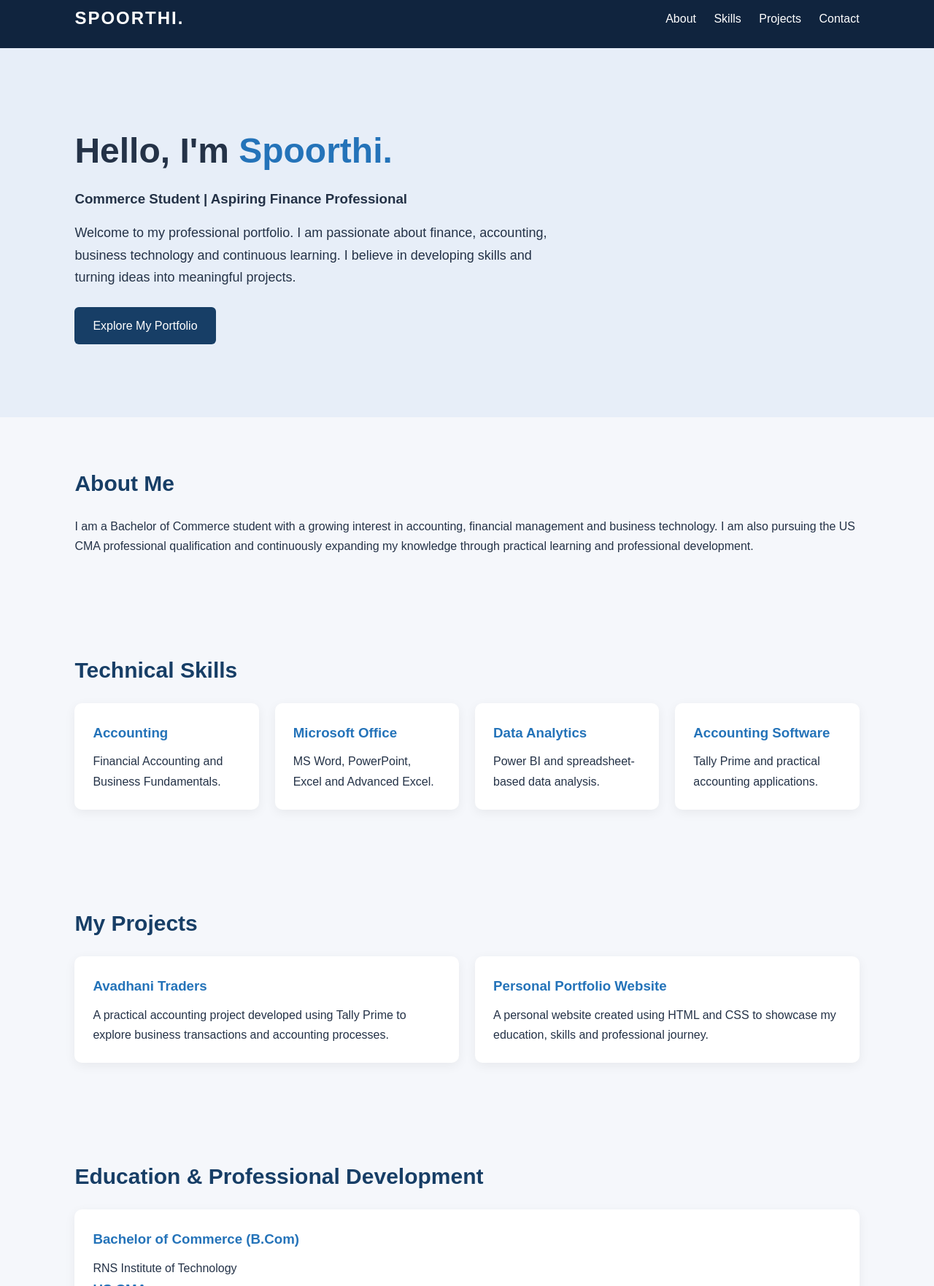
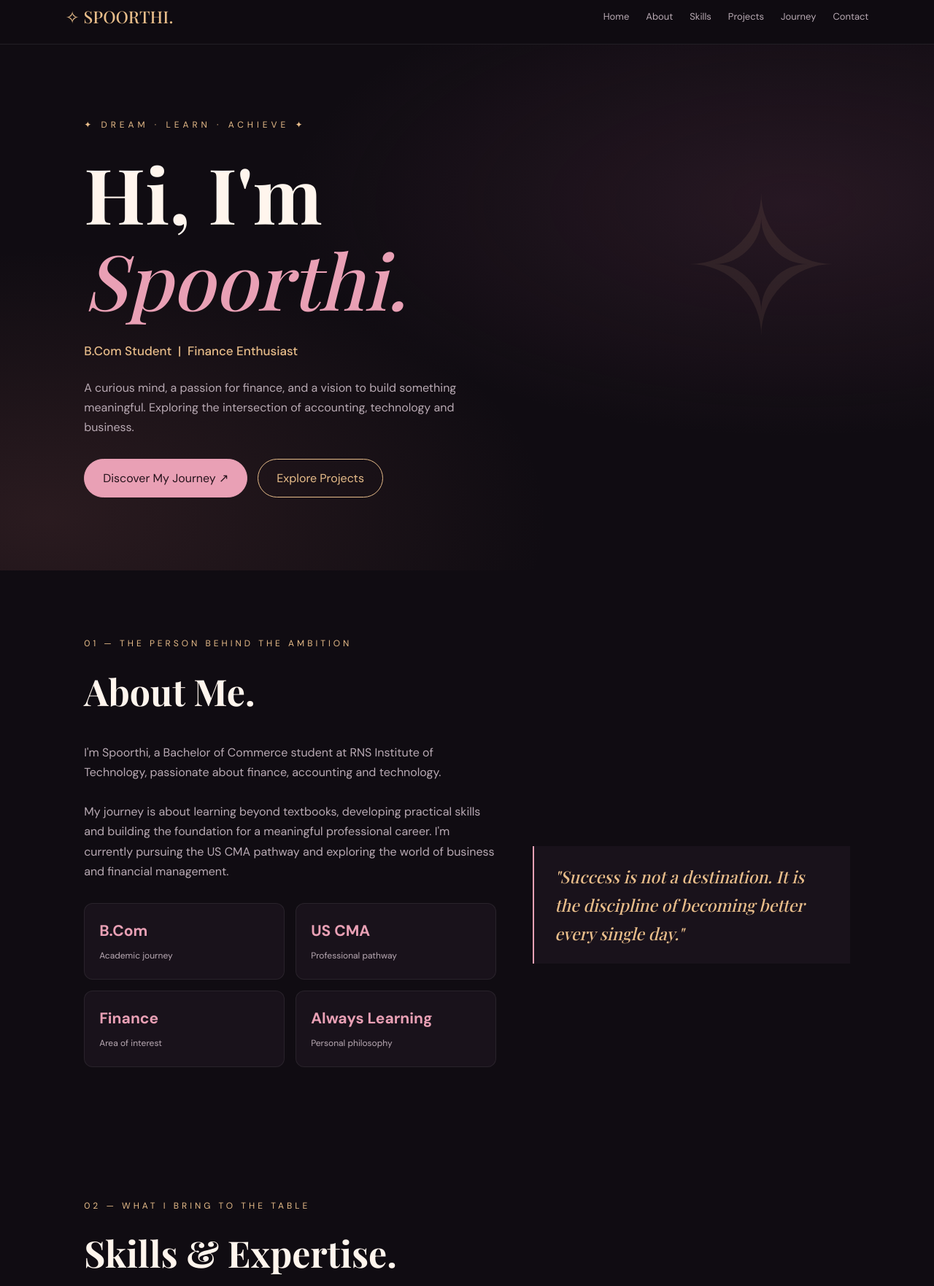
Before and after one commit to spoorthisavadhani-bot/Spoorthi-s-avadhani, a plain HTML site: page index.html in a window 1280 px wide. Shown: the part 15-1778 px from the top of the page at 73% size. Drawn offline with nearby package versions, Linux system fonts and the light colour scheme; a web font is replaced by a local one.

Commit message:
Redesign portfolio with premium creative theme
A creative and professional portfolio showcasing my journey as a B.Com student, my US CMA learning path, and my growing skills in finance, accounting, and technology. Explore my projects, technical skills, achievements, and ambitions as I work towards building a career in the corporate world.

```diff
--- a/index.html
+++ b/index.html
@@ -4,257 +4,207 @@
 <head>
 <meta charset="UTF-8">
 <meta name="viewport" content="width=device-width, initial-scale=1.0">
-    <title>Spoorthi | Professional Portfolio</title>
-
+<title>Spoorthi | Beyond the Ordinary</title>
+<link href="https://fonts.googleapis.com/css2?family=DM+Sans:wght@400;500;600;700&family=Playfair+Display:ital,wght@0,500;0,600;0,700;1,500&display=swap" rel="stylesheet">
 <style>
-        * {
-            margin: 0;
-            padding: 0;
-            box-sizing: border-box;
+:root {
+ --bg:#100c12;
+ --panel:#19121b;
+ --gold:#e8bd8a;
+ --pink:#e9a0b5;
+ --white:#fff5ed;
+ --muted:#b9aab4;
 }
-
-        body {
-            font-family: Arial, sans-serif;
-            background: #f5f7fb;
-            color: #243247;
-            line-height: 1.7;
-        }
-
-        header {
-            background: #10243e;
-            color: white;
-            padding: 20px 8%;
-            display: flex;
-            justify-content: space-between;
-            align-items: center;
-            flex-wrap: wrap;
-        }
-
-        header h2 {
-            letter-spacing: 2px;
-        }
-
-        nav a {
-            color: white;
-            text-decoration: none;
-            margin-left: 20px;
-        }
-
-        nav a:hover {
-            color: #72b7ef;
-        }
-
-        .hero {
-            padding: 100px 8%;
-            background: #e7eef8;
-        }
-
-        .hero h1 {
-            font-size: 48px;
-            margin-bottom: 10px;
-        }
-
-        .hero span {
-            color: #2473b9;
-        }
-
-        .hero p {
-            max-width: 650px;
-            margin-top: 15px;
-            font-size: 18px;
-        }
-
-        .button {
-            display: inline-block;
-            background: #173e66;
-            color: white;
-            padding: 12px 25px;
-            margin-top: 25px;
-            border-radius: 6px;
-            text-decoration: none;
-        }
-
-        section {
-            padding: 65px 8%;
-        }
-
-        section h2 {
-            color: #173e66;
-            margin-bottom: 20px;
-            font-size: 30px;
-        }
-
-        .grid {
-            display: grid;
-            grid-template-columns: repeat(auto-fit, minmax(220px, 1fr));
-            gap: 22px;
-        }
-
-        .card {
-            background: white;
-            padding: 25px;
-            border-radius: 10px;
-            box-shadow: 0 4px 15px rgba(0,0,0,0.06);
-        }
-
-        .card h3 {
-            color: #2473b9;
-            margin-bottom: 10px;
-        }
-
-        footer {
-            background: #10243e;
-            color: white;
-            text-align: center;
-            padding: 25px;
-        }
-
-        @media(max-width: 600px) {
-            .hero h1 {
-                font-size: 34px;
-            }
-
-            nav {
-                margin-top: 15px;
-            }
-
-            nav a {
-                margin-left: 0;
-                margin-right: 12px;
-            }
+*{box-sizing:border-box;margin:0;padding:0;scroll-behavior:smooth}
+body{background:var(--bg);color:var(--white);font-family:'DM Sans',sans-serif;line-height:1.7}
+a{color:inherit;text-decoration:none}
+nav{position:sticky;top:0;z-index:10;background:#100c12ed;backdrop-filter:blur(14px);border-bottom:1px solid #ffffff15;padding:18px 7%;display:flex;justify-content:space-between;align-items:center}
+.logo{font-family:'Playfair Display',serif;font-size:23px;color:var(--gold)}
+nav .links{display:flex;gap:23px;font-size:13px;color:var(--muted)}
+nav a:hover{color:var(--pink)}
+.hero{min-height:650px;padding:100px 9%;display:flex;align-items:center;position:relative;overflow:hidden;background:radial-gradient(ellipse at 85% 30%,#713d593d,transparent 45%),radial-gradient(ellipse at 5% 90%,#9b5a5930,transparent 40%)}
+.hero:after{content:"✧";position:absolute;right:10%;top:12%;font-size:260px;color:#e8bd8a16}
+.hero-content{max-width:750px;position:relative;z-index:1}
+.eyebrow{letter-spacing:5px;text-transform:uppercase;color:var(--gold);font-size:12px}
+h1{font-family:'Playfair Display',serif;font-size:clamp(55px,9vw,105px);line-height:1.12;margin:25px 0}
+h1 em{color:var(--pink);font-weight:500}
+.hero h3{font-size:17px;color:var(--gold);font-weight:500}
+.hero p{color:var(--muted);max-width:580px;margin:22px 0;font-size:16px}
+.actions{display:flex;gap:14px;flex-wrap:wrap;margin-top:30px}
+.btn{padding:12px 25px;border:1px solid var(--gold);border-radius:30px;color:var(--gold);transition:.3s}
+.btn.primary{background:var(--pink);color:#25121b;border-color:var(--pink)}
+.btn:hover{transform:translateY(-4px);box-shadow:0 8px 25px #e9a0b533}
+section{padding:90px 9%;scroll-margin-top:70px}
+.section-label{font-size:12px;letter-spacing:4px;color:var(--gold);text-transform:uppercase}
+h2{font-family:'Playfair Display',serif;font-size:clamp(34px,5vw,50px);margin:12px 0 28px}
+.intro{color:var(--muted);max-width:750px}
+.about-grid,.contact-grid{display:grid;grid-template-columns:1.3fr 1fr;gap:50px;align-items:center}
+.quote{border-left:2px solid var(--pink);padding:22px 28px;background:var(--panel);font-family:'Playfair Display',serif;font-size:23px;font-style:italic;color:var(--gold)}
+.stats{display:grid;grid-template-columns:repeat(2,1fr);gap:15px;margin-top:30px}
+.stat{padding:20px;background:var(--panel);border:1px solid #ffffff12;border-radius:12px}
+.stat strong{display:block;color:var(--pink);font-size:21px}
+.stat span{color:var(--muted);font-size:12px}
+.cards{display:grid;grid-template-columns:repeat(3,1fr);gap:18px;margin-top:35px}
+.card{background:var(--panel);padding:27px;border:1px solid #ffffff12;border-radius:14px;transition:.3s}
+.card:hover{transform:translateY(-7px);border-color:var(--gold)}
+.card .symbol{font-size:28px;color:var(--gold)}
+.card h3{font-family:'Playfair Display',serif;font-size:22px;margin:13px 0}
+.card p{font-size:14px;color:var(--muted)}
+.project{min-height:190px;display:flex;flex-direction:column;justify-content:space-between}
+.project a{color:var(--pink);font-size:13px;margin-top:20px}
+.skills{display:flex;gap:12px;flex-wrap:wrap;margin-top:30px}
+.skills span{border:1px solid #cda47b66;padding:10px 17px;border-radius:30px;color:var(--gold);font-size:13px}
+.timeline{border-left:1px solid var(--gold);padding-left:28px;margin-top:30px}
+.timeline-item{position:relative;margin-bottom:30px}
+.timeline-item:before{content:"";position:absolute;left:-34px;top:9px;width:10px;height:10px;border-radius:50%;background:var(--pink)}
+.timeline-item h3{font-family:'Playfair Display',serif;font-size:22px}
+.timeline-item p{color:var(--muted);font-size:14px}
+.contact-box{background:linear-gradient(135deg,#32202d,#19121b);padding:35px;border-radius:18px;border:1px solid #e8bd8a44}
+footer{text-align:center;padding:35px;border-top:1px solid #ffffff15;color:var(--muted);font-size:13px}
+footer span{color:var(--pink)}
+@media(max-width:750px){
+ nav{align-items:flex-start;gap:15px;flex-direction:column}
+ nav .links{flex-wrap:wrap;gap:12px}
+ .hero{min-height:570px;padding:80px 7%}
+ section{padding:65px 7%}
+ .about-grid,.contact-grid{grid-template-columns:1fr;gap:25px}
+ .cards{grid-template-columns:1fr}
 }
 </style>
 </head>
-
 <body>
 
-<header>
-    <h2>SPOORTHI.</h2>
-
 <nav>
+<a class="logo" href="#home">✧ SPOORTHI.</a>
+<div class="links">
+<a href="#home">Home</a>
 <a href="#about">About</a>
 <a href="#skills">Skills</a>
 <a href="#projects">Projects</a>
+<a href="#journey">Journey</a>
 <a href="#contact">Contact</a>
+</div>
 </nav>
+
+<header class="hero" id="home">
+<div class="hero-content">
+<div class="eyebrow">✦ Dream · Learn · Achieve ✦</div>
+<h1>Hi, I'm<br><em>Spoorthi.</em></h1>
+<h3>B.Com Student &nbsp;|&nbsp; Finance Enthusiast</h3>
+<p>
+A curious mind, a passion for finance, and a vision
+to build something meaningful. Exploring the
+intersection of accounting, technology and business.
+</p>
+<div class="actions">
+<a class="btn primary" href="#about">Discover My Journey ↗</a>
+<a class="btn" href="#projects">Explore Projects</a>
+</div>
+</div>
 </header>
 
-<div class="hero">
-    <h1>Hello, I'm <span>Spoorthi.</span></h1>
-
-    <h3>Commerce Student | Aspiring Finance Professional</h3>
-
-    <p>
-        Welcome to my professional portfolio.
-        I am passionate about finance, accounting,
-        business technology and continuous learning.
-        I believe in developing skills and turning
-        ideas into meaningful projects.
+<section id="about">
+<div class="section-label">01 — The person behind the ambition</div>
+<h2>About Me.</h2>
+<div class="about-grid">
+<div>
+<p class="intro">
+I'm Spoorthi, a Bachelor of Commerce student at
+RNS Institute of Technology, passionate about
+finance, accounting and technology.
+<br><br>
+My journey is about learning beyond textbooks,
+developing practical skills and building the
+foundation for a meaningful professional career.
+I'm currently pursuing the US CMA pathway and
+exploring the world of business and financial management.
 </p>
-
-    <a href="#about" class="button">Explore My Portfolio</a>
+<div class="stats">
+<div class="stat"><strong>B.Com</strong><span>Academic journey</span></div>
+<div class="stat"><strong>US CMA</strong><span>Professional pathway</span></div>
+<div class="stat"><strong>Finance</strong><span>Area of interest</span></div>
+<div class="stat"><strong>Always Learning</strong><span>Personal philosophy</span></div>
 </div>
-
-<section id="about">
-    <h2>About Me</h2>
-
-    <p>
-        I am a Bachelor of Commerce student with a
-        growing interest in accounting, financial
-        management and business technology.
-
-        I am also pursuing the US CMA professional
-        qualification and continuously expanding
-        my knowledge through practical learning
-        and professional development.
-    </p>
+</div>
+<div class="quote">
+"Success is not a destination. It is the discipline of becoming better every single day."
+</div>
+</div>
 </section>
 
 <section id="skills">
-    <h2>Technical Skills</h2>
-
-    <div class="grid">
-
-        <div class="card">
-            <h3>Accounting</h3>
-            <p>Financial Accounting and Business Fundamentals.</p>
-        </div>
-
-        <div class="card">
-            <h3>Microsoft Office</h3>
-            <p>MS Word, PowerPoint, Excel and Advanced Excel.</p>
-        </div>
-
-        <div class="card">
-            <h3>Data Analytics</h3>
-            <p>Power BI and spreadsheet-based data analysis.</p>
-        </div>
-
-        <div class="card">
-            <h3>Accounting Software</h3>
-            <p>Tally Prime and practical accounting applications.</p>
-        </div>
-
+<div class="section-label">02 — What I bring to the table</div>
+<h2>Skills & Expertise.</h2>
+<p class="intro">A growing combination of commerce knowledge, digital tools and professional capabilities.</p>
+<div class="cards">
+<div class="card"><div class="symbol">✧</div><h3>Accounting</h3><p>Financial accounting, business fundamentals and practical bookkeeping.</p></div>
+<div class="card"><div class="symbol">▦</div><h3>Microsoft Excel</h3><p>Excel, Advanced Excel and spreadsheet-based analysis.</p></div>
+<div class="card"><div class="symbol">◈</div><h3>Power BI</h3><p>Exploring data visualization and business intelligence.</p></div>
+<div class="card"><div class="symbol">⌘</div><h3>Tally Prime</h3><p>Practical accounting software experience and business transactions.</p></div>
+<div class="card"><div class="symbol">✎</div><h3>Communication</h3><p>Presentation, written communication and collaboration.</p></div>
+<div class="card"><div class="symbol">◇</div><h3>Problem Solving</h3><p>Curiosity, research and a continuous learning mindset.</p></div>
 </div>
 </section>
 
 <section id="projects">
-    <h2>My Projects</h2>
-
-    <div class="grid">
-
-        <div class="card">
-            <h3>Avadhani Traders</h3>
-            <p>
-                A practical accounting project developed
-                using Tally Prime to explore business
-                transactions and accounting processes.
-            </p>
+<div class="section-label">03 — Turning learning into action</div>
+<h2>Selected Projects.</h2>
+<p class="intro">A showcase of practical learning and digital creativity.</p>
+<div class="cards">
+<div class="card project">
+<div><div class="symbol">▤</div><h3>Avadhani Traders</h3><p>A practice business accounting project developed using Tally Prime to explore accounting entries and business transactions.</p></div>
+<span>ACCOUNTING · TALLY PRIME</span>
 </div>
-
-        <div class="card">
-            <h3>Personal Portfolio Website</h3>
-            <p>
-                A personal website created using HTML
-                and CSS to showcase my education,
-                skills and professional journey.
-            </p>
+<div class="card project">
+<div><div class="symbol">✧</div><h3>Personal Portfolio</h3><p>A personal website designed and published using HTML, CSS and GitHub Pages to present my professional journey.</p></div>
+<span>WEB DESIGN · GITHUB</span>
 </div>
-
+<div class="card project">
+<div><div class="symbol">◈</div><h3>Future Projects</h3><p>Exploring new opportunities in finance, business analytics and technology through practical projects.</p></div>
+<span>IN PROGRESS</span>
+</div>
 </div>
 </section>
 
-<section id="education">
-    <h2>Education & Professional Development</h2>
+<section id="journey">
+<div class="section-label">04 — Education & growth</div>
+<h2>My Journey.</h2>
+<div class="timeline">
+<div class="timeline-item"><h3>Bachelor of Commerce</h3><p>RNS Institute of Technology · Currently pursuing</p></div>
+<div class="timeline-item"><h3>US CMA</h3><p>Professional qualification · Currently pursuing</p></div>
+<div class="timeline-item"><h3>Computer Applications</h3><p>Learning Word, PowerPoint, Excel, Power BI, Advanced Excel and Tally Prime.</p></div>
+<div class="timeline-item"><h3>Continuous Learning</h3><p>Building knowledge through courses, projects and professional development.</p></div>
+</div>
+</section>
 
-    <div class="card">
-        <h3>Bachelor of Commerce (B.Com)</h3>
-        <p>RNS Institute of Technology</p>
-
-        <h3>US CMA</h3>
-        <p>Professional qualification journey.</p>
+<section id="certifications">
+<div class="section-label">05 — Learning never stops</div>
+<h2>Certifications & Achievements.</h2>
+<div class="cards">
+<div class="card"><div class="symbol">✧</div><h3>Certifications</h3><p>Professional course certificates and learning credentials will be added here.</p></div>
+<div class="card"><div class="symbol">♛</div><h3>Achievements</h3><p>Academic, project and fellowship milestones will be showcased here.</p></div>
+<div class="card"><div class="symbol">◇</div><h3>Future Goals</h3><p>Developing expertise in finance, accounting and global business.</p></div>
 </div>
 </section>
 
 <section id="contact">
-    <h2>Let's Connect</h2>
-
-    <p>
-        Thank you for visiting my portfolio.
-        I look forward to learning, collaborating
-        and exploring new opportunities.
-    </p>
-
-    <p>
-        GitHub:
-        <a href="https://github.com/spoorthisavadhani-bot">
-            Visit My GitHub
-        </a>
-    </p>
+<div class="section-label">06 — Every connection begins somewhere</div>
+<div class="contact-grid">
+<div>
+<h2>Let's Create<br><em style="color:#e9a0b5">Something Meaningful.</em></h2>
+<p class="intro">Interested in connecting, collaborating or sharing ideas? I'd love to hear from you.</p>
+</div>
+<div class="contact-box">
+<h3 style="font-family:'Playfair Display';font-size:26px;color:#e8bd8a">Find me online</h3>
+<p style="color:#b9aab4;margin:15px 0">Explore my work and professional journey.</p>
+<a class="btn" href="https://github.com/spoorthisavadhani-bot" target="_blank">GitHub Profile ↗</a>
+</div>
+</div>
 </section>
 
 <footer>
-    <p>© 2026 Spoorthi | Personal Professional Portfolio</p>
+<p>Designed with ambition & care <span>✧</span> © 2026 Spoorthi</p>
+<p>Dream boldly. Learn continuously. Achieve meaningfully.</p>
 </footer>
 
 </body>
```
Lines whose indentation alone changed are shown as unchanged.
